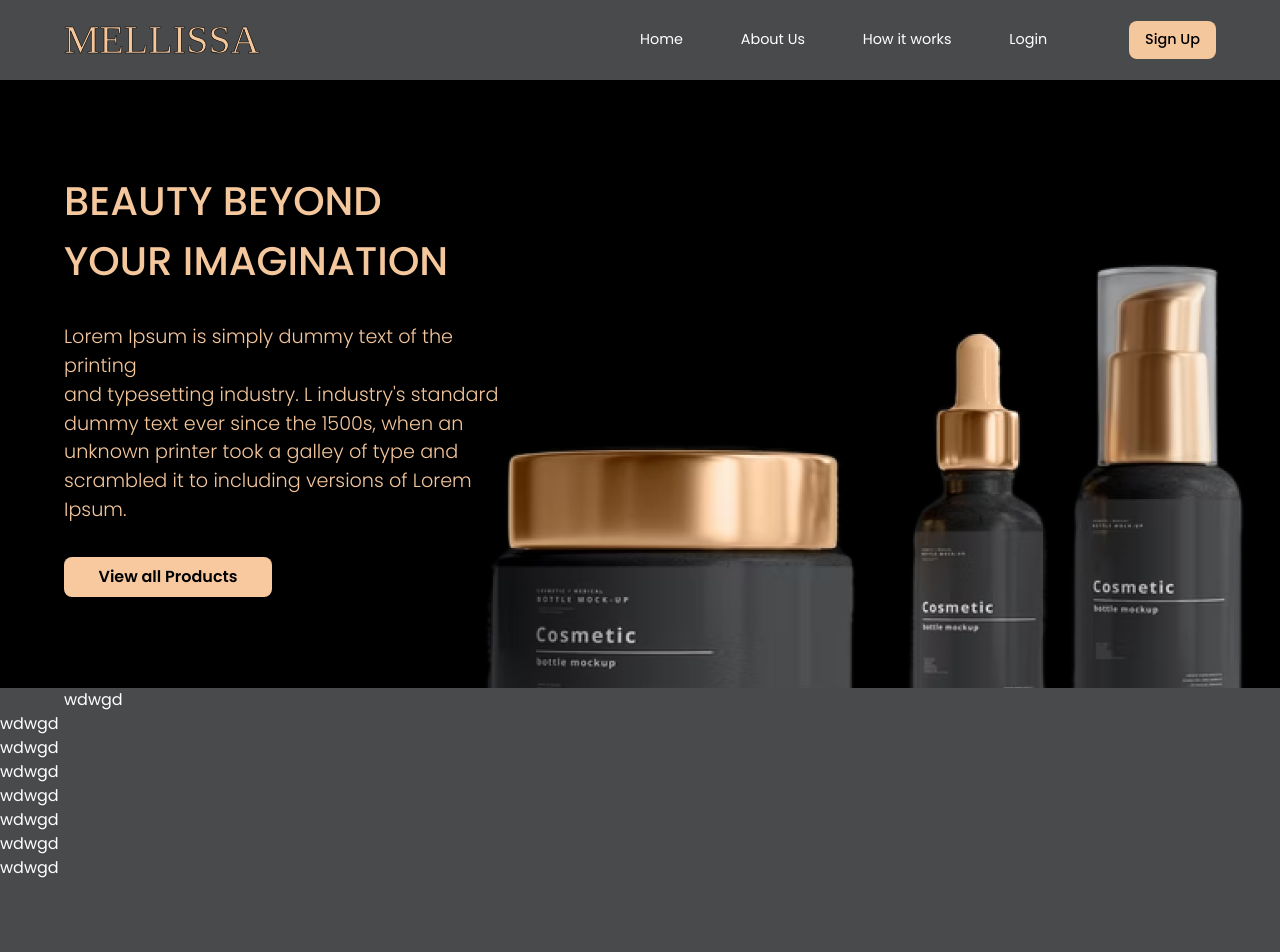
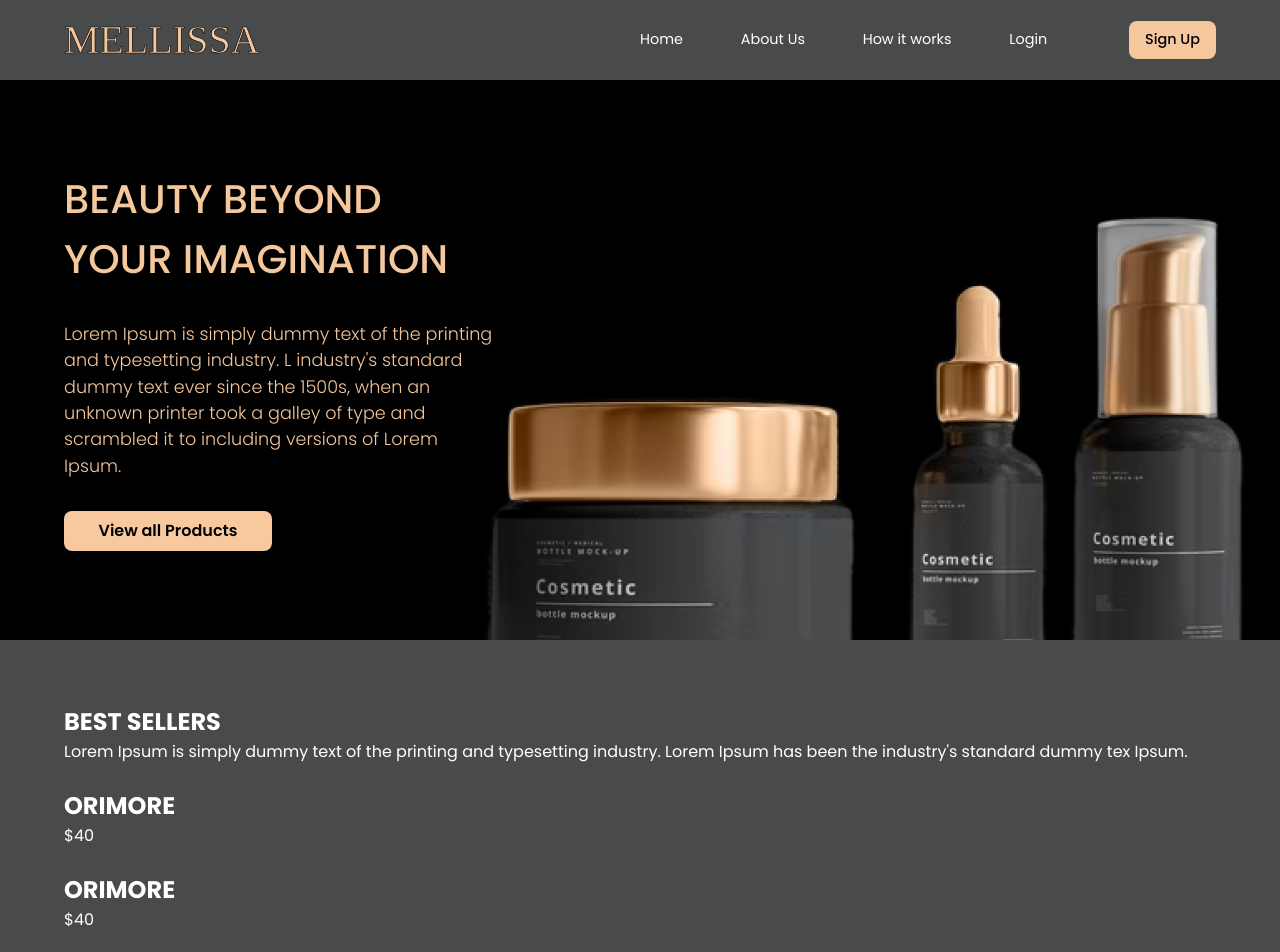
Before and after one commit to Boye95/mellisa, a React (Vite) app: page / in a window 1280 px wide. Shown: the top 952 px of the page. Before the commit the page ends 880 px from the top, so only its background shows below. Built offline with nearby package versions, Linux system fonts and the light colour scheme; a web font is replaced by a local one.

Commit message:
add working on best component

```diff
--- a/src/components/Best/Best.jsx
+++ b/src/components/Best/Best.jsx
@@ -1,11 +1,41 @@
 import './Best.scss'
 
 const Best = () => {
-    return(
-        <section className='container'>
-            wdwgd
-        </section>
-    )
+  return (
+    <section className='container best'>
+      <div className='best__header'>
+        <h1>BEST SELLERS</h1>
+        <p>
+          Lorem Ipsum is simply dummy text of the printing and typesetting
+          industry. Lorem Ipsum has been the industry's standard dummy tex
+          Ipsum.
+        </p>
+      </div>
+      <div className='best__products'>
+        <div className='best__product'>
+            <img src='' alt='' />
+            <div className='name__tag'>
+                <h2>ORIMORE</h2>
+                <p>$40</p>
+            </div>
+        </div>
+        <div className='best__product'>
+            <img src='' alt='' />
+            <div className='name__tag'>
+                <h2>ORIMORE</h2>
+                <p>$40</p>
+            </div>
+        </div>
+        <div className='best__product'>
+            <img src='' alt='' />
+            <div className='name__tag'>
+                <h2>ORIMORE</h2>
+                <p>$40</p>
+            </div>
+        </div>
+      </div>
+    </section>
+  )
 }
 
 export default Best
--- a/src/components/Best/Best.scss
+++ b/src/components/Best/Best.scss
@@ -0,0 +1,10 @@
+@import '../../variables';
+
+.container.best {
+    height: 100vh;
+    margin-top: 4rem;
+
+    .best__header {
+
+    }
+}
--- a/src/components/Hero/Hero.scss
+++ b/src/components/Hero/Hero.scss
@@ -1,8 +1,8 @@
 @import '../../variables';
 
 .container.hero {
-    height: 38rem;
-    width: 100%;
+    height: 70vh;
+    width: 100vw;
     background: black;
 
     .hero__content {
@@ -26,7 +26,7 @@
             }
 
             .hero__text {
-                font-size: 1.2rem;
+                font-size: 1.1rem;
                 font-weight: 300;
                 color: $peachdark;
             }
```
